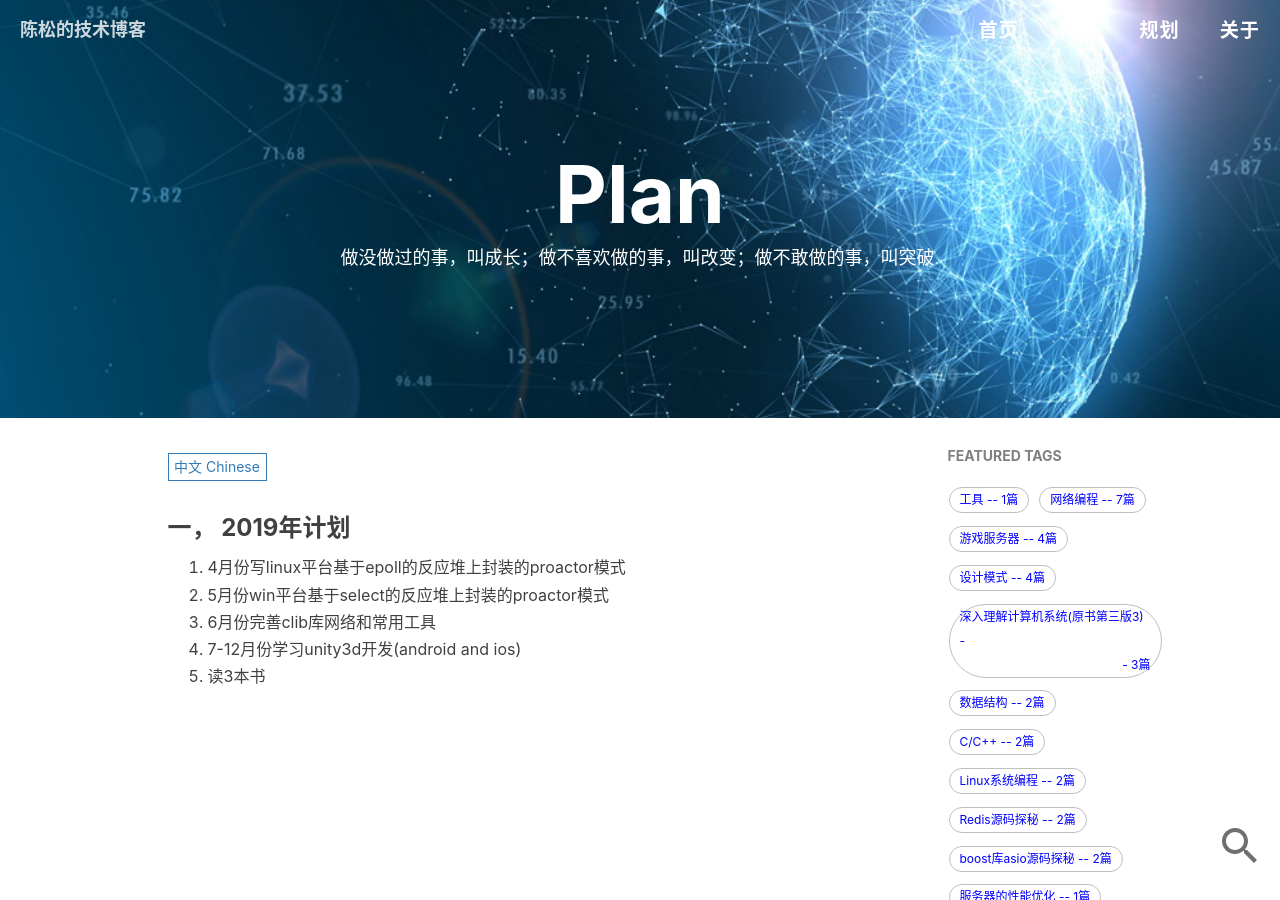
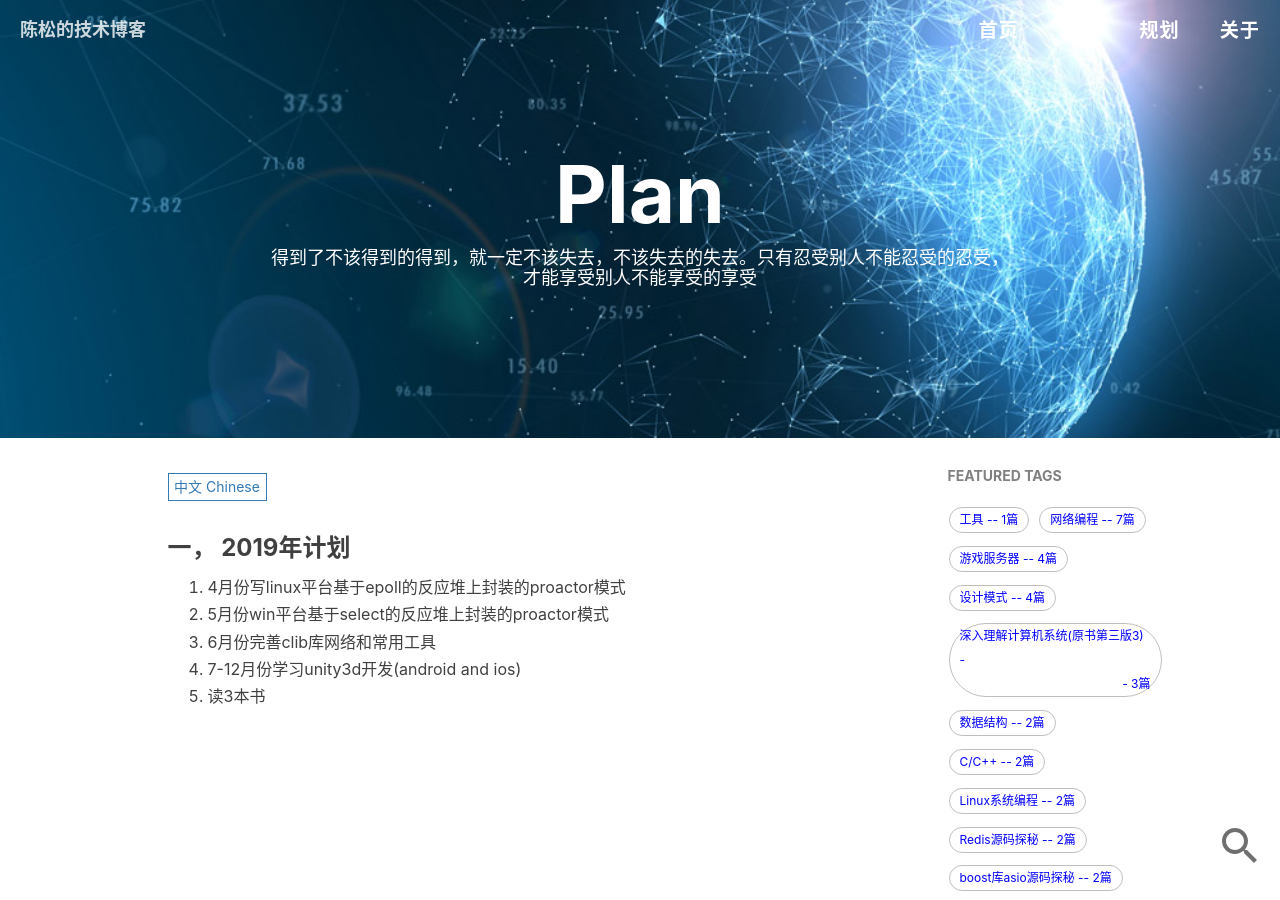
Before and after one commit to chensongpoixs/chensongpoixs.github.io, a Jekyll site: the page built from plan.html, in a window 1280 px wide and 900 px high. Built offline with Jekyll 4.4.1, drawn with Linux system fonts in a browser that asks for light colours; nearby versions of some CDN libraries; comment, search, counter and statistics services are not loaded.

Commit message:
[得到了不该得到的得到，就一定不该失去，不该失去的失去。只有忍受别人不能忍受的忍受，才能享受别人不能享受的享受]

```diff
--- a/plan.html
+++ b/plan.html
@@ -1,7 +1,7 @@
 ---
 layout: page
 title: "Plan"
-description: "做没做过的事，叫成长；做不喜欢做的事，叫改变；做不敢做的事，叫突破."
+description: "得到了不该得到的得到，就一定不该失去，不该失去的失去。只有忍受别人不能忍受的忍受，才能享受别人不能享受的享受"
 header-img: "img/post-bg-rwd.jpg"
 multilingual: true
 ---
```
